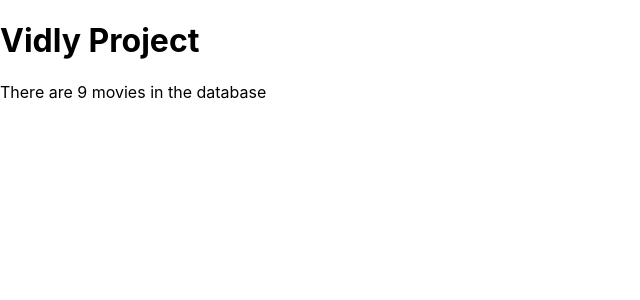
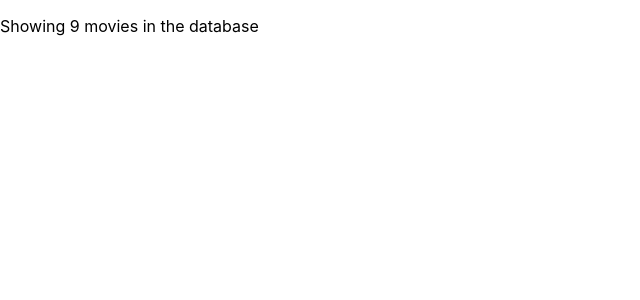
Before and after one commit to enowmbi/Video-Rental-Project-vidly-, a React (Create React App) app: page / in a window 1280 px wide. Shown: the top 300 px of the page, without its empty margins (0-640 px from the left). Built offline with nearby package versions, Linux system fonts and the light colour scheme.

Commit message:
update message at the top of page showing number of movies

```diff
--- a/src/components/movies.js
+++ b/src/components/movies.js
@@ -10,8 +10,9 @@ class Movies extends Component{
     render(){
      return(
          <div>
-             <h1>Vidly Project</h1>
-             <p> There are {this.state.movies.length} movies in the database</p>
+             <p> Showing {this.state.movies.length} movies in the database</p>
+
+
      </div>
      )
 
```
